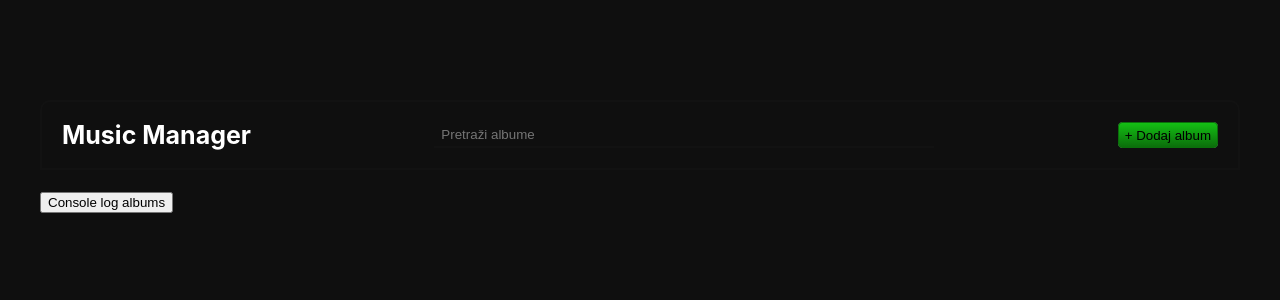
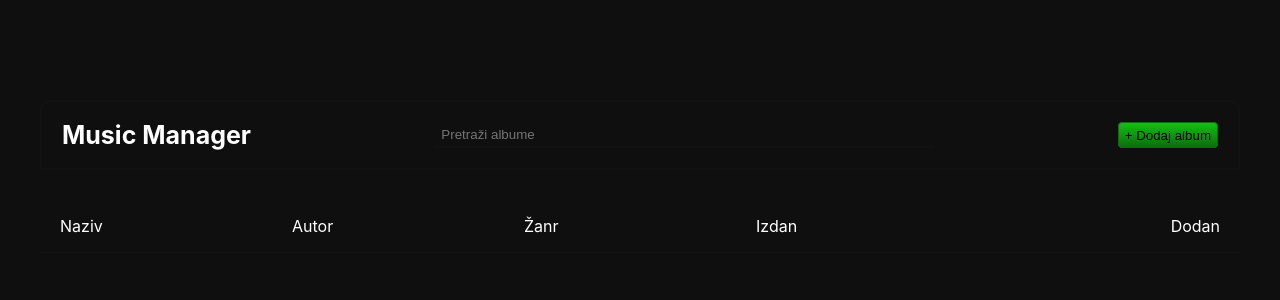
Before and after one commit to lovretomic/Internship-15-MusicManager, a React (Create React App) app in the folder music-manager/: page / in a window 1280 px wide. Shown: the top 300 px of the page. Built offline with nearby package versions, Linux system fonts and the light colour scheme.

Commit message:
Added albums design

```diff
--- a/music-manager/src/App.jsx
+++ b/music-manager/src/App.jsx
@@ -3,6 +3,7 @@ import Header from "./components/Header";
 import Album from "./components/Album";
 import { Helper } from "./Helper";
 import { useState } from "react";
+import AlbumsHeader from "./components/AlbumsHeader";
 
 const data = [
   {
@@ -28,10 +29,10 @@ const App = () => {
     <div className="App">
       <AddAlbum addAlbum={handleSetAlbums}></AddAlbum>
       <Header />
+      <AlbumsHeader />
       {albums.map((album) =>
         <Album data={album} key={id++}/>
       )}
-      <button onClick={() => console.log(albums)}>Console log albums</button>
     </div>
   );
 }
--- a/music-manager/src/components/AddAlbum.jsx
+++ b/music-manager/src/components/AddAlbum.jsx
@@ -7,12 +7,20 @@ const AddAlbum = ({addAlbum}) => {
   }
 
   const handleClick = () => {
-    const data = {
-      title: document.querySelector('.add__form-input.title').value,
-      author: document.querySelector('.add__form-input.author').value,
-      genre: document.querySelector('.add__form-input.genre').value,
-      year: document.querySelector('.add__form-input.year').value
-    }
+    const title = document.querySelector('.add__form-input.title').value;
+    const author = document.querySelector('.add__form-input.author').value;
+    const genreInput = document.querySelector('.add__form-input.genre');
+    const genre = genreInput.options[genreInput.selectedIndex].text;
+    const year = document.querySelector('.add__form-input.year').value;
+    const date = new Date();
+
+    let d = date.getDate();
+    let m = date.getMonth() + 1;
+    let y = date.getFullYear();
+    const dateAdded = d + '.' + m + '.' + y;
+
+    const data = {title, author, genre, year, dateAdded};
+
     Helper.addData(data);
     addAlbum(data);
   }
--- a/music-manager/src/components/Album.jsx
+++ b/music-manager/src/components/Album.jsx
@@ -1,8 +1,11 @@
 const Album = ({ data }) => {
   return (
-    <div>
-     <h1>{data.title}</h1>
-     <p>{data.artist}</p>
+    <div className="album">
+     <p className="album__title">{data.title}</p>
+     <p className="album__author">{data.author}</p>
+     <p className="album__genre">{data.genre}</p>
+     <p className="album__year">{data.year}</p>
+     <p className="album__date">{data.dateAdded}</p>
     </div>
   );
 }
--- /dev/null
+++ b/music-manager/src/components/AlbumsHeader.jsx
@@ -0,0 +1,13 @@
+const AlbumsHeader = () => {
+    return (
+      <div className="albums__header">
+       <p className="album__header-p">Naziv</p>
+       <p className="album__header-p">Autor</p>
+       <p className="album__header-p">Žanr</p>
+       <p className="album__header-p">Izdan</p>
+       <p className="album__header-p">Dodan</p>
+      </div>
+    );
+  }
+
+  export default AlbumsHeader;
--- a/music-manager/src/index.css
+++ b/music-manager/src/index.css
@@ -149,3 +149,38 @@ code {
 .header__button:active {
   background-image: linear-gradient(to bottom, var(--color-dark-green), var(--color-neon-green));
 }
+
+.album,
+.albums__header {
+  display: grid;
+  grid-template-columns: 1fr 1fr 1fr 1fr 1fr;
+  margin-top: 30px;
+  padding: 0 20px;
+}
+
+.albums__header {
+  border-bottom: 1px solid rgb(20, 20, 20);
+}
+
+.albums__header > p:last-of-type {
+  text-align: end;
+}
+
+.album__title {
+  color: white;
+  font-weight: bold;
+}
+.album__author {
+  color: gray
+}
+.album__genre {
+  color: gray;
+  font-style: italic;
+}
+.album__year {
+  color: gray;
+}
+.album__date {
+  color: gray;
+  text-align: end;
+}
--- a/music-manager/src/index.js
+++ b/music-manager/src/index.js
@@ -5,7 +5,7 @@ import App from './App';
 import { lsKey } from './enums';
 
 if (!localStorage.getItem(lsKey))
-  localStorage.setItem(lsKey, JSON.stringify([{hello: 'text'}]))
+  localStorage.setItem(lsKey, JSON.stringify([]))
 
 const root = ReactDOM.createRoot(document.getElementById('root'));
 root.render(
```
